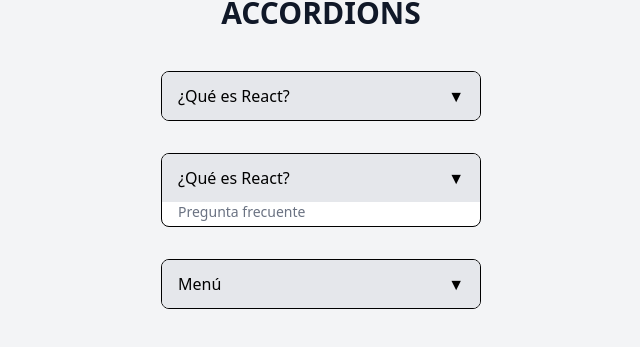
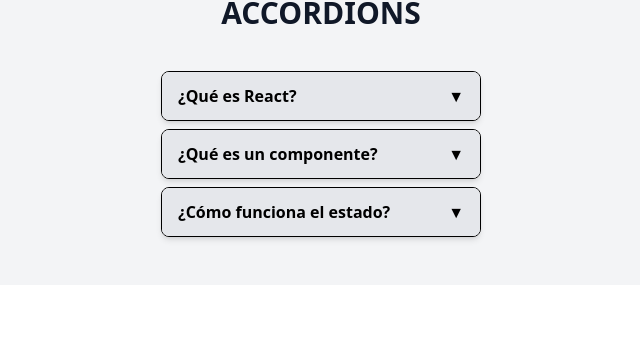
Before and after one commit to MartaFagundez/react-patterns-study-compound-components, a React (Vite) app: page / in a window 1280 px wide. Shown: the part 1122-1469 px from the top of the page, without its empty margins (319-959 px from the left). After the commit the page ends 1407 px from the top, so only its background shows below. Built offline with nearby package versions, Linux system fonts and the light colour scheme.

Commit message:
refactor(Accordion): make an accordion able to have multiple items

```diff
--- a/src/App.jsx
+++ b/src/App.jsx
@@ -45,7 +45,8 @@ function App() {
             Accordions
           </h2>
 
-          <Accordion>
+          {/* Ejemplos usando la versión 1 */}
+          {/* <Accordion>
             <Accordion.Header>¿Qué es React?</Accordion.Header>
             <Accordion.Body>
               React es una biblioteca de JavaScript para construir interfaces de
@@ -73,6 +74,32 @@ function App() {
                 <li>Contacto</li>
               </ul>
             </Accordion.Body>
+          </Accordion> */}
+
+          {/* Ejemplo usando la segunda versión  */}
+          <Accordion isExclusive={true}>
+            <Accordion.Item index={0}>
+              <Accordion.Header>¿Qué es React?</Accordion.Header>
+              <Accordion.Body>
+                React es una biblioteca de JavaScript para construir interfaces
+                interactivas.
+              </Accordion.Body>
+            </Accordion.Item>
+
+            <Accordion.Item index={1}>
+              <Accordion.Header>¿Qué es un componente?</Accordion.Header>
+              <Accordion.Body>
+                Un componente es una pieza reutilizable de la UI en React.
+              </Accordion.Body>
+            </Accordion.Item>
+
+            <Accordion.Item index={2}>
+              <Accordion.Header>¿Cómo funciona el estado?</Accordion.Header>
+              <Accordion.Body>
+                El estado permite a los componentes de React manejar datos
+                dinámicos.
+              </Accordion.Body>
+            </Accordion.Item>
           </Accordion>
         </section>
       </div>
--- /dev/null
+++ b/src/components/accordions/Accordion-v1.jsx
@@ -0,0 +1,41 @@
+import {createContext, useContext, useState} from "react";
+
+// 1️⃣ Creamos un contexto para compartir el estado
+const AccordionContext = createContext();
+
+function Accordion({children}) {
+    const [isOpen, setIsOpen] = useState(false);
+
+
+  return (
+    <AccordionContext.Provider value={{isOpen, setIsOpen}}>
+        <div className="w-80 border rounded-lg shadow-mg overflow-hidden bg-white">{children}</div>
+    </AccordionContext.Provider>
+  )
+}
+
+function AccordionHeader({children}) {
+    const {isOpen, setIsOpen} = useContext(AccordionContext);
+
+    return (
+        <div className="bg-gray-200 px-4 py-3 cursor-pointer flex justify-between items-center" on onClick={() => setIsOpen(!isOpen)}>
+            <h3>{children}</h3>
+            <span>{isOpen ? "▲" : "▼"}</span>
+        </div>
+    );
+}
+
+function AccordionBody({children}) {
+    const {isOpen} = useContext(AccordionContext);
+
+    return (
+        <div className={`px-4 py-3 transition-all ${isOpen ? "block" : "hidden"}`}>
+            {children}
+        </div>
+    );
+}
+
+Accordion.Header = AccordionHeader;
+Accordion.Body = AccordionBody;
+
+export default Accordion;
--- a/src/components/accordions/Accordion.jsx
+++ b/src/components/accordions/Accordion.jsx
@@ -1,25 +1,50 @@
 import {createContext, useContext, useState} from "react";
 
-// 1️⃣ Creamos un contexto para compartir el estado
+// Creamos un contexto para compartir el estado
 const AccordionContext = createContext();
 
-function Accordion({children}) {
-    const [isOpen, setIsOpen] = useState(false);
+function Accordion({children, isExclusive=false}) {
+    const [openIndexes, setOpenIndexes] = useState([]);
+
+    function toggleIndex(index) {
+        setOpenIndexes((prevIndexes) => {
+            if (isExclusive) {
+                return prevIndexes.includes(index) ? [] : [index]; // sólo uno abierto
+            } else {
+                return prevIndexes.includes(index)
+                    ? prevIndexes.filter((i) => i !== index) // cierra el seleccionado
+                    : [...prevIndexes, index]; // agrega uno más abierto
+            }
+        });
+    };
 
 
   return (
-    <AccordionContext.Provider value={{isOpen, setIsOpen}}>
-        <div className="w-80 border rounded-lg shadow-mg overflow-hidden bg-white">{children}</div>
+    <AccordionContext.Provider value={{openIndexes, toggleIndex, isExclusive}}>
+        <div className="w-80 space-y-2">{children}</div>
     </AccordionContext.Provider>
   )
 }
 
-function AccordionHeader({children}) {
-    const {isOpen, setIsOpen} = useContext(AccordionContext);
+function AccordionItem({children, index}) {
+    const {openIndexes, toggleIndex} = useContext(AccordionContext);
+    const isOpen = openIndexes.includes(index);
 
     return (
-        <div className="bg-gray-200 px-4 py-3 cursor-pointer flex justify-between items-center" on onClick={() => setIsOpen(!isOpen)}>
-            <h3>{children}</h3>
+        <div className="border rounded-lg shadow-md overflow-hidden bg-white">
+            <AccordionContext.Provider value={{isOpen, toggle: () => toggleIndex(index)}} >
+                {children}
+            </AccordionContext.Provider>
+        </div>
+    );
+};
+
+function AccordionHeader({children}) {
+    const {isOpen, toggle} = useContext(AccordionContext);
+
+    return (
+        <div className="bg-gray-200 px-4 py-3 cursor-pointer flex justify-between items-center" on onClick={toggle}>
+            <h3 className="font-semibold">{children}</h3>
             <span>{isOpen ? "▲" : "▼"}</span>
         </div>
     );
@@ -35,6 +60,8 @@ function AccordionBody({children}) {
     );
 }
 
+// Asignamos los subcomponentes
+Accordion.Item = AccordionItem;
 Accordion.Header = AccordionHeader;
 Accordion.Body = AccordionBody;
 
```
